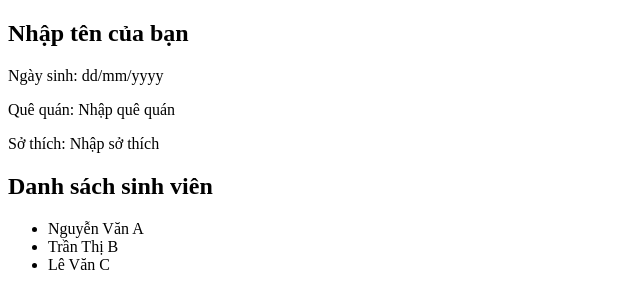
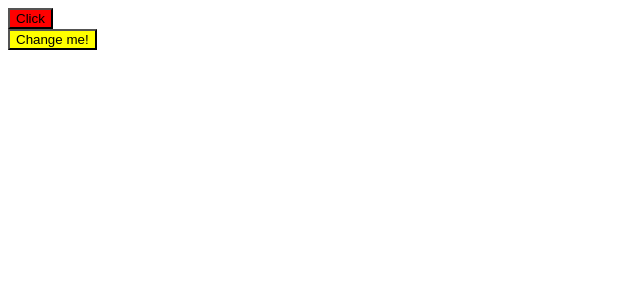
Before and after one commit to datlt2306/FPL-WEB501, a React (Vite) app: page / in a window 1280 px wide. Shown: the top 308 px of the page, without its empty margins (0-640 px from the left). Built offline with nearby package versions, Linux system fonts and the light colour scheme.

Commit message:
Enhance App component: Introduce user data object and integrate Button component, while updating StudentCard to accept props for improved data handling.

```diff
--- a/src/App.jsx
+++ b/src/App.jsx
@@ -1,11 +1,20 @@
+import Button from "./components/Button";
 import StudentCard from "./components/StudentCard";
-import StudentList from "./components/StudentList";
 
 function App() {
+    const user = {
+        name: "Nhập tên của bạn",
+        dob: "dd/mm/yyyy",
+        hometown: "Nhập quê quán",
+        hobby: "Nhập sở thích",
+    };
     return (
         <div>
-            <StudentCard />
-            <StudentList />
+            <StudentCard {...user}>
+                <div>ahihi</div>
+            </StudentCard>
+            <Button text="Click" color="red" />
+            <Button text="Change me!" color="yellow" />
         </div>
     );
 }
--- /dev/null
+++ b/src/components/Button.jsx
@@ -0,0 +1,11 @@
+import React from "react";
+
+const Button = ({ text = "click me!", color = "blue" }) => {
+    return (
+        <div>
+            <button style={{ backgroundColor: color }}>{text}</button>
+        </div>
+    );
+};
+
+export default Button;
--- a/src/components/StudentCard.jsx
+++ b/src/components/StudentCard.jsx
@@ -1,15 +1,11 @@
-const StudentCard = () => {
-    const name = "Nhập tên của bạn";
-    const dob = "dd/mm/yyyy";
-    const hometown = "Nhập quê quán";
-    const hobby = "Nhập sở thích";
-
+const StudentCard = ({ age }) => {
+    console.log(age); // undefined
     return (
         <div className="student-card">
-            <h2>{name}</h2>
-            <p>Ngày sinh: {dob}</p>
-            <p>Quê quán: {hometown}</p>
-            <p>Sở thích: {hobby}</p>
+            {/* <h2>{props.user.name}</h2>
+            <p>Ngày sinh: {props.user.dob}</p>
+            <p>Quê quán: {props.user.hometown}</p>
+            <p>Sở thích: {props.user.hobby}</p> */}
         </div>
     );
 };
```
